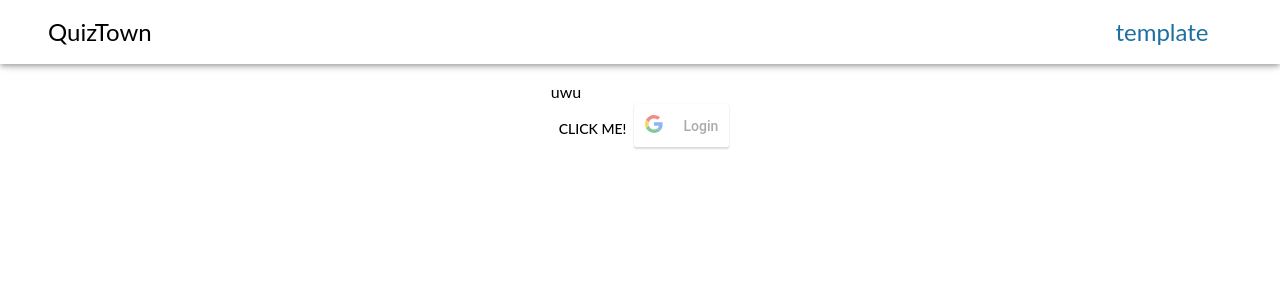
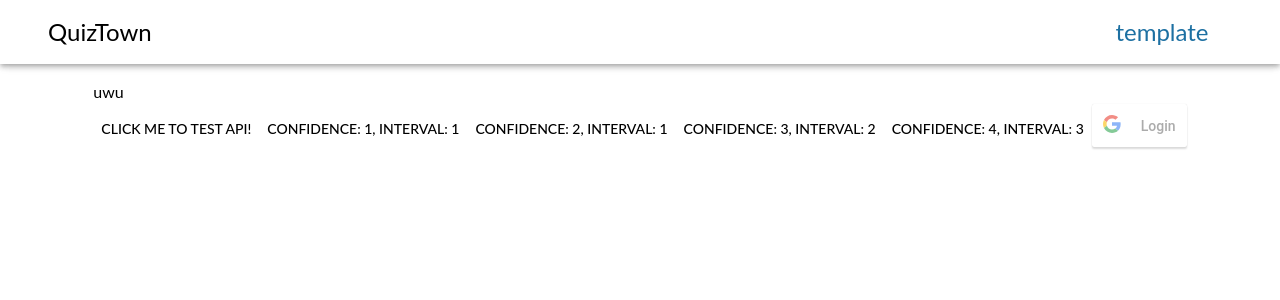
Before and after one commit to daniellau88/cs3216-quiztown, a React (Create React App) app in the folder frontend/: page / in a window 1280 px wide. Shown: the top 300 px of the page. Built offline with nearby package versions, Linux system fonts and the light colour scheme; no server answers.

Commit message:
add leitner

```diff
--- a/frontend/src/pages/utilities/TemplatePage.tsx
+++ b/frontend/src/pages/utilities/TemplatePage.tsx
@@ -15,6 +15,7 @@ import { googleLogin } from '../../modules/auth/operations';
 import { addCollection } from '../../modules/collections/operations';
 import { GoogleLoginPostData } from '../../types/auth';
 import { CollectionPostData } from '../../types/collections';
+import { getIntervals, getNextBoxNumber } from '../../utilities/leitner';
 import { handleApiRequest } from '../../utilities/ui';
 
 const useStyles = makeStyles(() => ({
@@ -29,6 +30,7 @@ const useStyles = makeStyles(() => ({
 const TemplatePage: React.FC<{}> = () => {
     const classes = useStyles();
     const dispatch = useDispatch();
+    const [currentBox, setCurrentBox] = React.useState(0);
 
     console.log('Template page.');
 
@@ -45,6 +47,12 @@ const TemplatePage: React.FC<{}> = () => {
             .catch(() => {
                 return false;
             });
+    };
+
+    const testLeitner = (nextBox: number) => {
+        console.log('Leitner button poked!');
+        console.log(currentBox + ' ' + nextBox);
+        setCurrentBox(nextBox);
     };
 
     const onGoogleLoginSuccess = (response: GoogleLoginResponse | GoogleLoginResponseOffline) => {
@@ -73,8 +81,16 @@ const TemplatePage: React.FC<{}> = () => {
                         uwu
                     </Typography>
                     <Button onClick={testApi}>
-                        click me!
+                        Click me to test API!
                     </Button>
+                    {getIntervals(currentBox).map((interval, index) => {
+                        console.log(index + ' e ' + interval);
+                        const button =
+                            <Button onClick={() => testLeitner(getNextBoxNumber(currentBox, index + 1))}>
+                                Confidence: {index + 1}, Interval: {interval}
+                            </Button>;
+                        return button;
+                    })}
                     <GoogleSignInButton onSuccess={onGoogleLoginSuccess} />
                 </Grid>
             </Box>
--- /dev/null
+++ b/frontend/src/utilities/leitner.ts
@@ -0,0 +1,28 @@
+// TODO grab baseMultiplier and maxBoxNumber from user settings.
+const baseMultiplier = 1.0;
+const maxBoxNumber = 5;
+const leitnerMultiplier = 3.0 * baseMultiplier;
+
+// Confidence levels: 1 (set to box 0), 2 (currentBox remains the same), 3 (set to box currentBox + 0.5), 4 (set to currentBox + 1).
+export function getIntervals(currentBox: number): number[] {
+    return [1, 2, 3, 4].map(x => getNextBoxNumber(currentBox, x)).map(x => Math.round(Math.pow(leitnerMultiplier, x)));
+}
+
+export function getNextBoxNumber(currentBox: number, confidence: number): number {
+    switch (confidence) {
+        case 1:
+            return 0;
+        case 2:
+            return currentBox;
+        case 3:
+            return Math.min(maxBoxNumber, currentBox + 0.5);
+        case 4:
+            return Math.min(maxBoxNumber, currentBox + 1.0);
+    }
+    return 1;
+}
+
+// To show user the max interval of their settings.
+export function getMaxInterval(): number {
+    return Math.pow(leitnerMultiplier, maxBoxNumber);
+}
```
